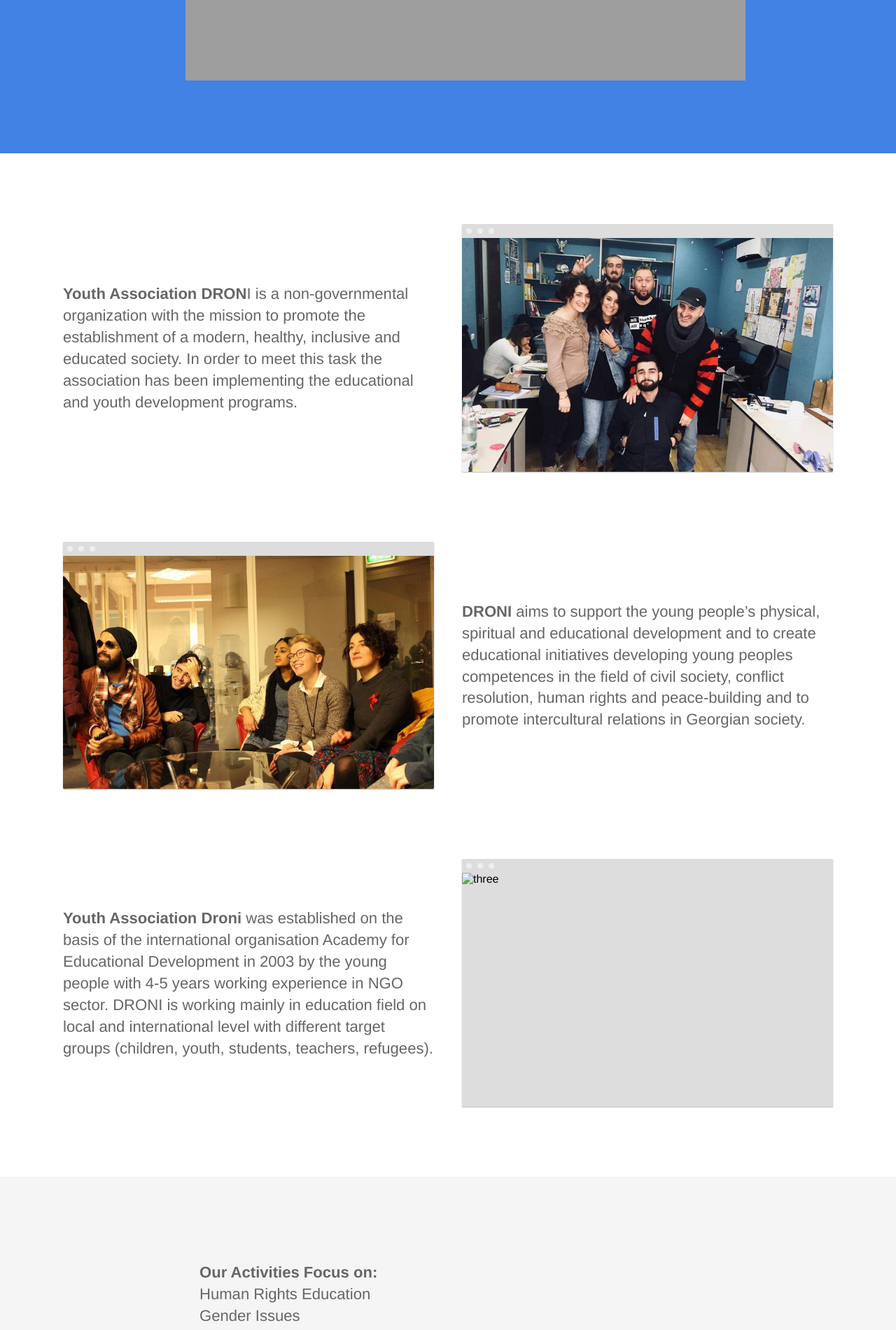
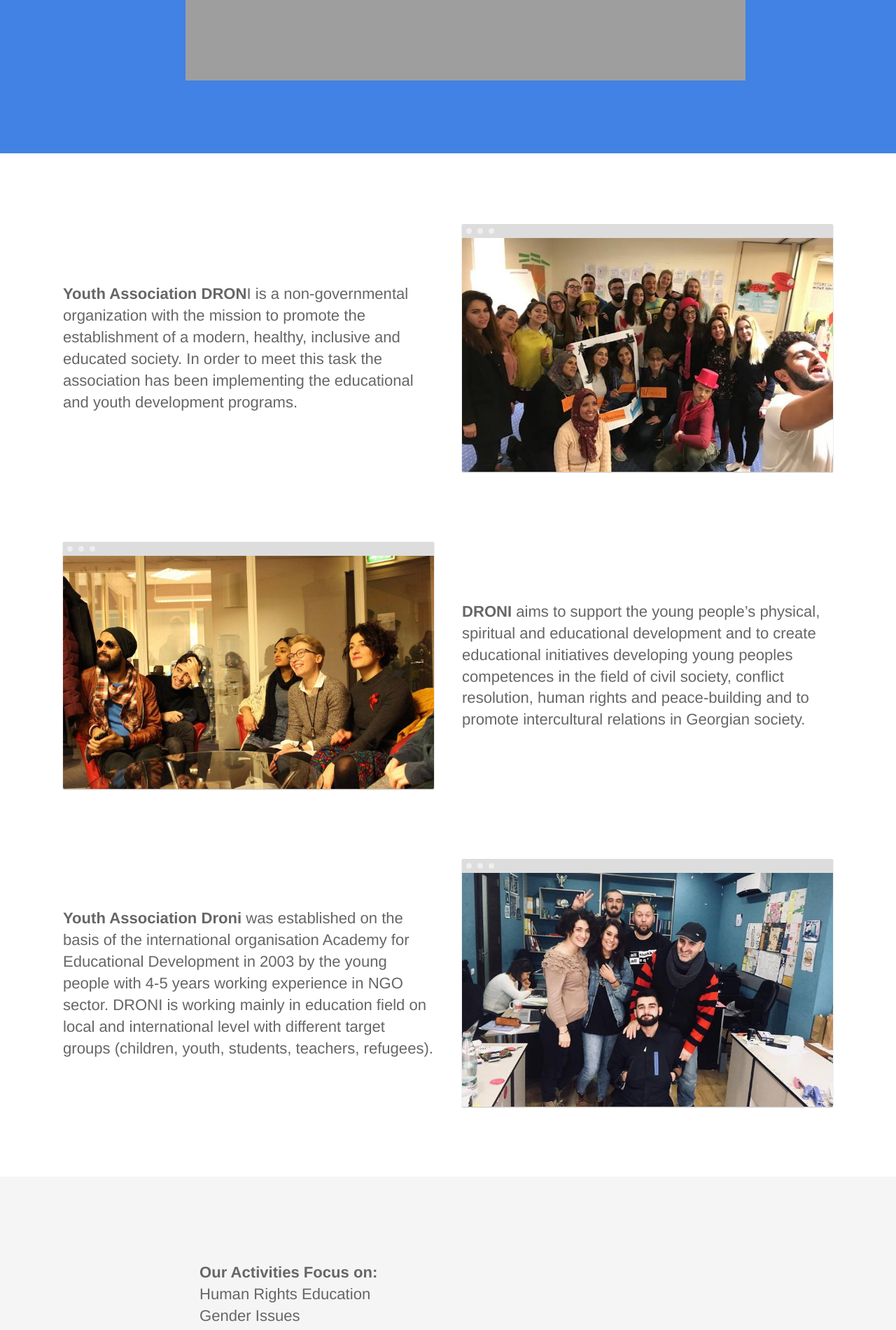
Before and after one commit to droniorg/testing2, a Jekyll site: the page built from index.html, in a window 1280 px wide. Shown: the part 611-2511 px from the top of the page at 70% size. Built offline with Jekyll 4.4.1, drawn with Linux system fonts in a browser that asks for light colours; grey boxes are pictures that could not be loaded.

Commit message:
Updated 'index.html' via CloudCannon

```diff
--- a/index.html
+++ b/index.html
@@ -16,7 +16,7 @@
 		<div class="container flex">
 			<div class="text editable"><p><strong>Youth Association DRON</strong>I is a non-governmental organization with the mission to promote the establishment of a modern, healthy, inclusive and educated society. In order to meet this task the association has been implementing the educational and youth development programs.</p></div>
 			<div class="image">
-				<img alt="One" class="screenshot editable" id="cms-identifiable-3708" data-cms-cid="637" width="794" height="500" src="/uploads/two.jpg" />
+				<img alt="One" class="screenshot editable" id="cms-identifiable-3708" data-cms-cid="637" width="794" height="500" src="https://github.com/droniorg/testing2/blob/master/uploads/three.jpg?raw=true" />
 			</div>
 		</div>
 	</section>
@@ -34,7 +34,7 @@
 		<div class="container flex">
 			<div class="text editable"><p><strong>Youth Association Droni </strong>was established on the basis of the international organisation Academy for Educational Development in 2003 by the young people with 4-5 years working experience in NGO sector. DRONI is working mainly in education field on local and international level with different target groups (children, youth, students, teachers, refugees).</p></div>
 			<div class="image">
-				<img alt="three" class="screenshot editable" id="cms-identifiable-3742" data-cms-cid="671" width="794" height="500" src="/three.jpg" />
+				<img alt="three" class="screenshot editable" id="cms-identifiable-3742" data-cms-cid="671" width="794" height="500" src="https://github.com/droniorg/testing2/blob/master/uploads/two.jpg?raw=true" />
 			</div>
 		</div>
 	</section>
```
